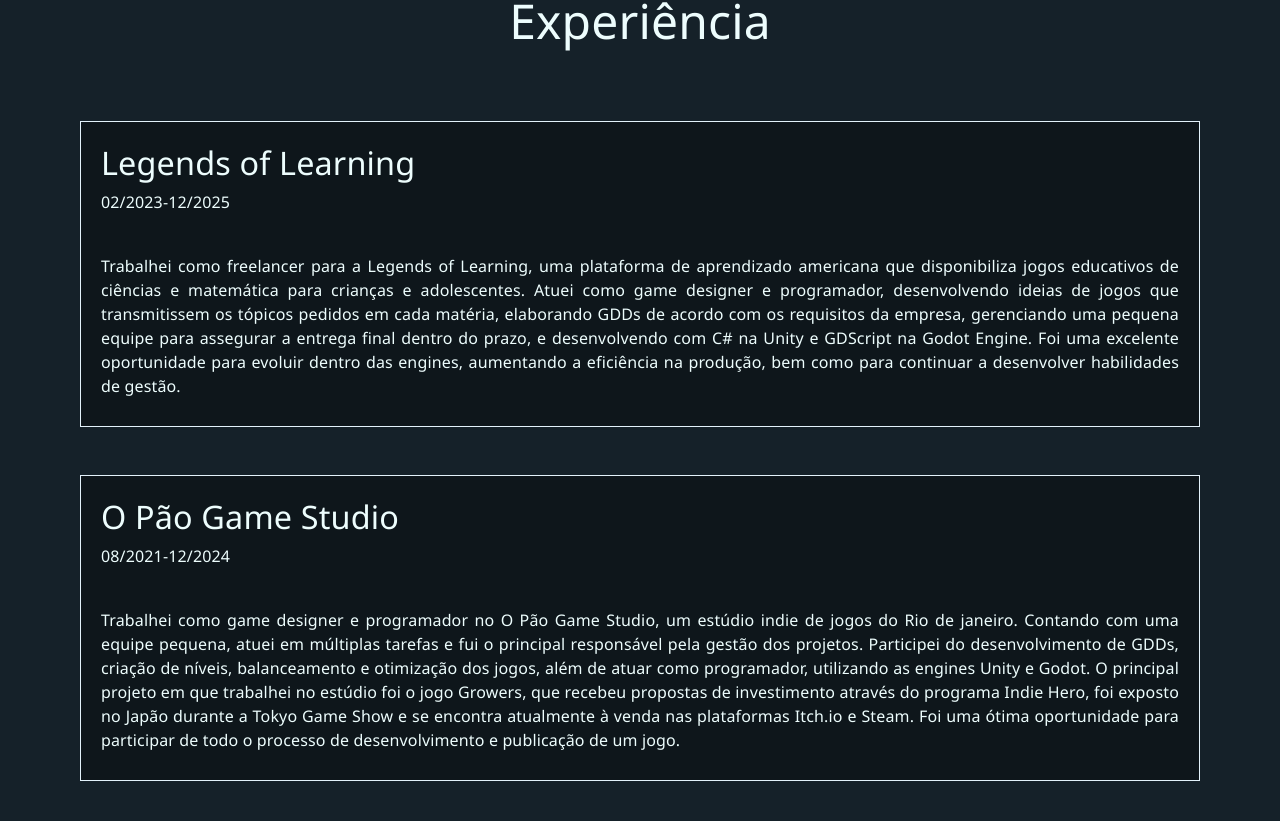
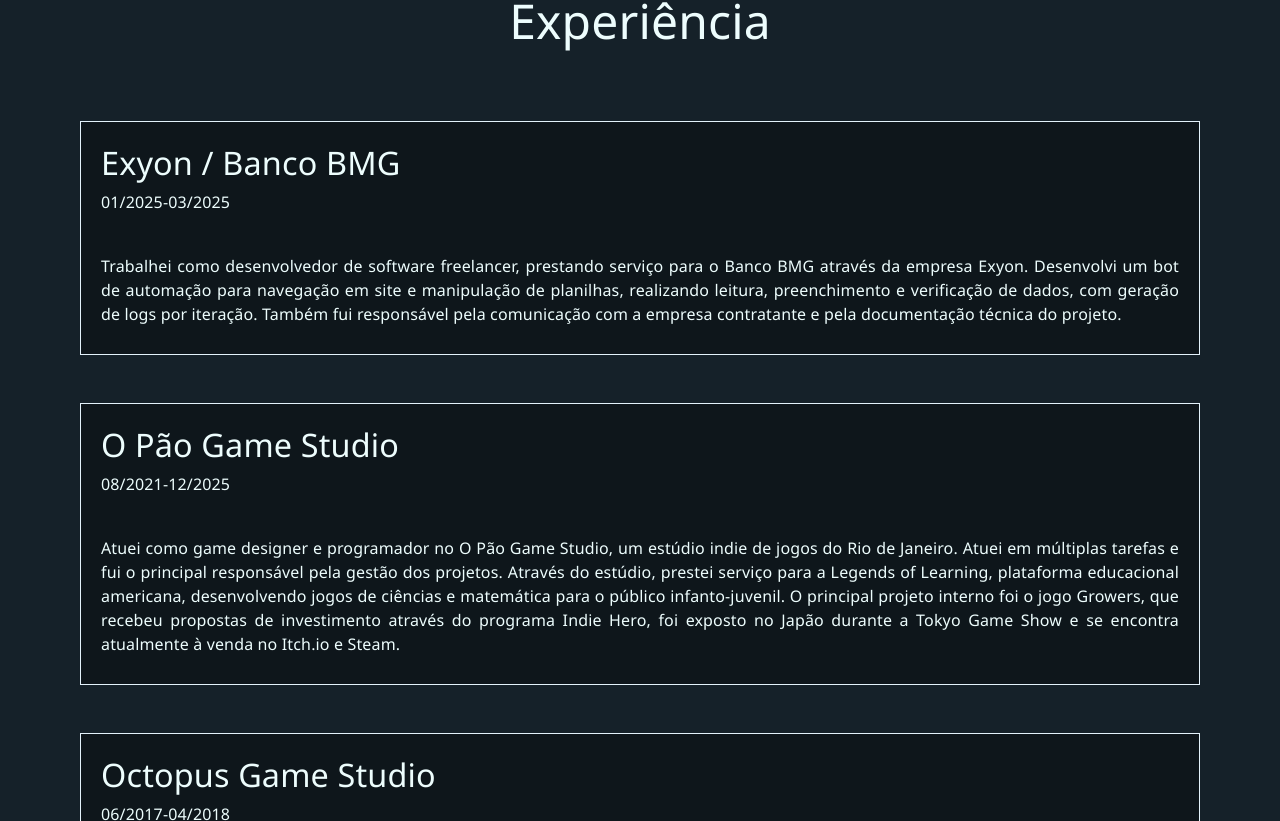
Before and after one commit to Luxxdev/portifolio, a React (Vite) app: page / in a window 1280 px wide. Shown: the part 2199-3020 px from the top of the page. Built offline with nearby package versions, Linux system fonts and the light colour scheme.

Commit message:
last text changes and resume file changes

```diff
--- a/src/components/Experience/AllExperiences.tsx
+++ b/src/components/Experience/AllExperiences.tsx
@@ -1,13 +1,13 @@
 const allExperiences = [
     {
-        name: 'experience2Title',
-        date: '02/2023-12/2025',
-        description: 'experience2Text',
+        name: 'experience1Title',
+        date: '01/2025-03/2025',
+        description: 'experience1Text',
     },
     {
-        name: 'experience1Title',
-        date: '08/2021-12/2024',
-        description: 'experience1Text',
+        name: 'experience2Title',
+        date: '08/2021-12/2025',
+        description: 'experience2Text',
     },
     {
         name: 'experience3Title',
--- a/src/i18n/translations/en.json
+++ b/src/i18n/translations/en.json
@@ -38,10 +38,10 @@
     "project7Title": "Media Archive",
     "project7Text": "Project developed during the Software Engineering postgraduate program. It consists of a RESTful API for media management built with Flask and FastAPI, using SQLite as the database, allowing CRUD operations to manage media information.",
     "experienceTitle": "Experience",
-    "experience1Title": "O Pão Game Studio",
-    "experience1Text": "I worked as a game designer and programmer at O Pão Game Studio, an indie game studio based in Rio de Janeiro. With a small team, I took on multiple tasks and was primarily responsible for project management. I participated in the development of GDDs, level design, game balancing, and optimization, as well as programming using the Unity and Godot engines. The main project I worked on at the studio was the game Growers, which received investment proposals through the Indie Hero program, was showcased in Japan at the Tokyo Game Show, and is currently available for sale on Itch.io and Steam. It was a great opportunity to be involved in the entire game development and publishing process.",
-    "experience2Title": "Legends of Learning",
-    "experience2Text": "I worked as a freelancer for Legends of Learning, a U.S.-based educational platform that provides science and math games for children and teenagers. I worked as a game designer and programmer, developing game ideas that conveyed the required topics for each subject, writing GDDs according to the company's requirements, managing a small team to ensure final delivery within the deadline, and developing with C# in Unity and GDScript in Godot Engine. It was an excellent opportunity to improve my skills in these engines, increasing efficiency in production, and continue developing management skills.",
+    "experience1Title": "Exyon / Banco BMG",
+    "experience1Text": "I worked as a freelance software developer, providing services to Banco BMG through the company Exyon. I developed an automation bot for website navigation and spreadsheet manipulation, handling data reading, filling, and verification, with log generation for each iteration. I was also responsible for communicating with the contracting company and producing technical documentation for the project.",
+    "experience2Title": "O Pão Game Studio",
+    "experience2Text": "I acted as a game designer and programmer at O Pão Game Studio, an indie game studio based in Rio de Janeiro. I took on multiple tasks and was primarily responsible for project management. Through the studio, I provided services to Legends of Learning, a U.S.-based educational platform, developing science and math games for children and teenagers. The main internal project was the game Growers, which received investment proposals through the Indie Hero program, was showcased in Japan at the Tokyo Game Show, and is currently available for sale on Itch.io and Steam.",
     "experience3Title": "Octopus Game Studio",
     "experience3Text": "I was an assistant manager at Octopus Game Studio, an indie game studio in Rio de Janeiro. I was responsible for assisting in business decision-making, managing and supervising the team by relaying management requests, organizing events and classes offered by the studio, and assisting in budget management. In this role, I had the opportunity to refine my project and people management skills, as well as improve my communication and leadership abilities.",
     "footerContact": "Contact",
--- a/src/i18n/translations/ptbr.json
+++ b/src/i18n/translations/ptbr.json
@@ -38,12 +38,12 @@
     "project7Title": "Media Archive",
     "project7Text": "Projeto realizado durante a pós-graduação em Engenharia de Software. Consiste em uma API RESTful para gerenciamento de mídias construída com Flask e FastAPI e utilizando SQLite como banco de dados, permitindo operações CRUD para gerenciar informações das mídias.",
     "experienceTitle": "Experiência",
-    "experience1Title": "O Pão Game Studio",
-    "experience1Text": "Trabalhei como game designer e programador no O Pão Game Studio, um estúdio indie de jogos do Rio de janeiro. Contando com uma equipe pequena, atuei em múltiplas tarefas e fui o principal responsável pela gestão dos projetos. Participei do desenvolvimento de GDDs, criação de níveis, balanceamento e otimização dos jogos, além de atuar como programador, utilizando as engines Unity e Godot. O principal projeto em que trabalhei no estúdio foi o jogo Growers, que recebeu propostas de investimento através do programa Indie Hero, foi exposto no Japão durante a Tokyo Game Show e se encontra atualmente à venda nas plataformas Itch.io e Steam. Foi uma ótima oportunidade para participar de todo o processo de desenvolvimento e publicação de um jogo.",
-    "experience2Title": "Legends of Learning",
-    "experience2Text": "Trabalhei como freelancer para a Legends of Learning, uma plataforma de aprendizado americana que disponibiliza jogos educativos de ciências e matemática para crianças e adolescentes. Atuei como game designer e programador, desenvolvendo ideias de jogos que transmitissem os tópicos pedidos em cada matéria, elaborando GDDs de acordo com os requisitos da empresa, gerenciando uma pequena equipe para assegurar a entrega final dentro do prazo, e desenvolvendo com C# na Unity e GDScript na Godot Engine. Foi uma excelente oportunidade para evoluir dentro das engines, aumentando a eficiência na produção, bem como para continuar a desenvolver habilidades de gestão.",
+    "experience1Title": "Exyon / Banco BMG",
+    "experience1Text": "Trabalhei como desenvolvedor de software freelancer, prestando serviço para o Banco BMG através da empresa Exyon. Desenvolvi um bot de automação para navegação em site e manipulação de planilhas, realizando leitura, preenchimento e verificação de dados, com geração de logs por iteração. Também fui responsável pela comunicação com a empresa contratante e pela documentação técnica do projeto.",
+    "experience2Title": "O Pão Game Studio",
+    "experience2Text": "Atuei como game designer e programador no O Pão Game Studio, um estúdio indie de jogos do Rio de Janeiro. Atuei em múltiplas tarefas e fui o principal responsável pela gestão dos projetos. Através do estúdio, prestei serviço para a Legends of Learning, plataforma educacional americana, desenvolvendo jogos de ciências e matemática para o público infanto-juvenil. O principal projeto interno foi o jogo Growers, que recebeu propostas de investimento através do programa Indie Hero, foi exposto no Japão durante a Tokyo Game Show e se encontra atualmente à venda no Itch.io e Steam.",
     "experience3Title": "Octopus Game Studio",
-    "experience3Text": "Atuei como sub-gerente na Octopus Game Studio, um estúdio indie de jogos do Rio de Janeiro. Fui responsável por auxiliar na tomada de decisões empresariais, gerenciar e supervisionar a equipe, repassando requisições da gerência, fazer a organização de eventos e aulas disponibilizadas pelo estúdio, além de auxiliar na gestão do orçamento. Nesse papel, tive a oportunidade de aprimorar minhas habilidades de gestão de projetos e pessoas, bem como trabalhar minha comunicação e liderança.",
+    "experience3Text": "Exerci a função de sub-gerente na Octopus Game Studio, um estúdio indie de jogos do Rio de Janeiro. Fui responsável por auxiliar na tomada de decisões empresariais, gerenciar e supervisionar a equipe, repassando requisições da gerência, fazer a organização de eventos e aulas disponibilizadas pelo estúdio, além de auxiliar na gestão do orçamento. Nesse papel, tive a oportunidade de aprimorar minhas habilidades de gestão de projetos e pessoas, bem como trabalhar minha comunicação e liderança.",
     "footerContact": "Contato",
     "footerRights": "© 2025 Lucas Queirolo. Todos os direitos reservados.",
     "messageGreeting": "Olá,",
--- a/src/pages/Home/sections/About/About.tsx
+++ b/src/pages/Home/sections/About/About.tsx
@@ -3,7 +3,7 @@
 import SchoolIcon from '@mui/icons-material/School'
 import { useTranslation } from 'react-i18next'
 
-const skills = ["HTML", "CSS", "JavaScript", "React", 'MUI', "TypeScript", "Git", "Selenium", "Python", "C#", 'C++', 'SQL', 'Flask', 'FastAPI', 'Docker', 'Node.js', 'GDScript', 'Unreal Engine', 'Godot Engine', 'Unity Engine', 'Game Design']
+const skills = ["HTML", "CSS", "JavaScript", "React", 'MUI', "TypeScript", "Git", "Selenium", "Python", "C#", 'C++', 'SQL', 'Flask', 'SQLAlchemy', 'Docker', 'Node.js', 'GDScript', 'Unreal Engine', 'Godot Engine', 'Unity Engine', 'Game Design']
 
 const About = () => {
 
```
Also changed, not shown: 2 other files (tests, documents, lock files or other folders).
